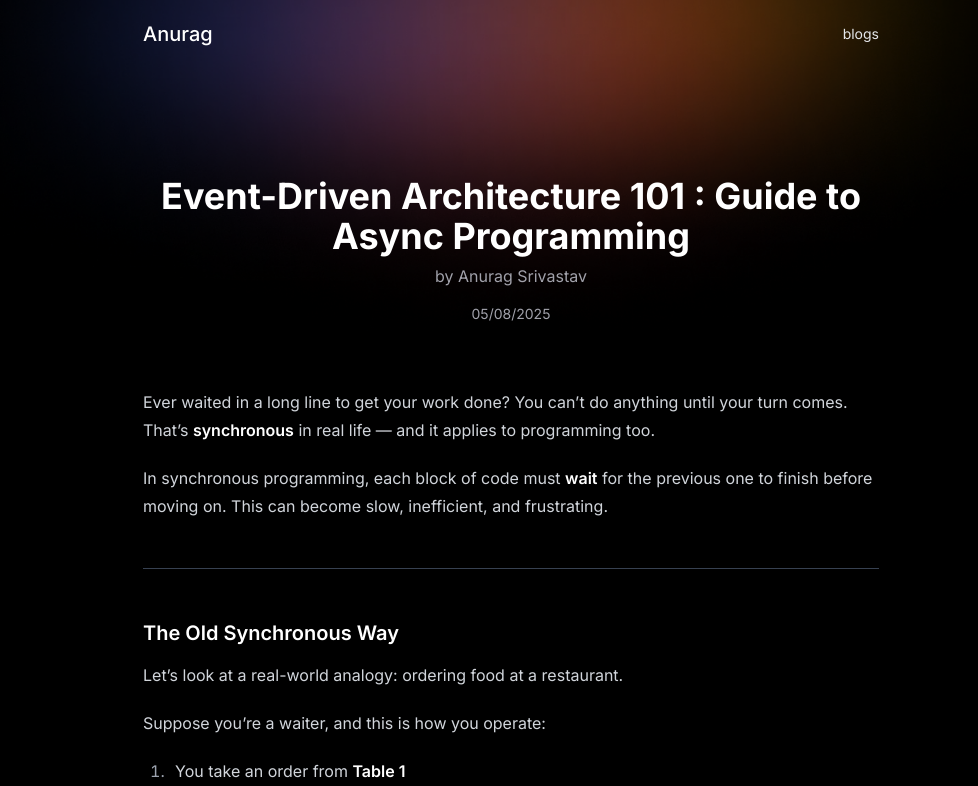
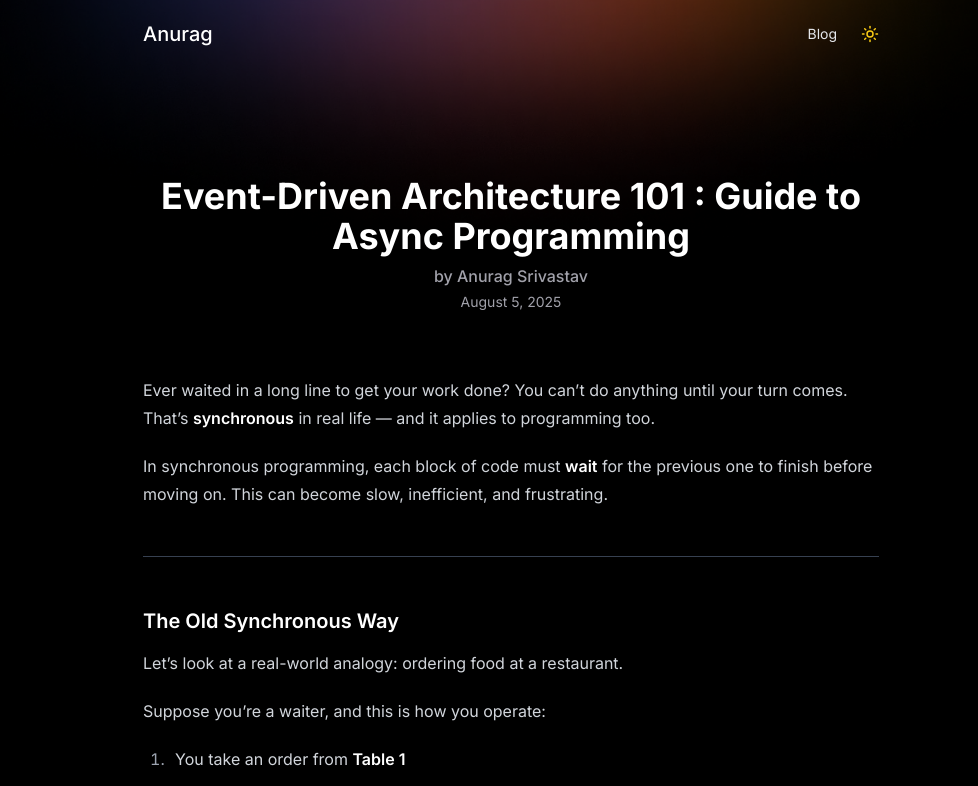
Before and after one commit to anurag-327/Portfolio, a Next.js app: page /blog/event-driven-architecture in a window 1280 px wide. Shown: the top 786 px of the page, without its empty margins (129-1107 px from the left). Built offline with nearby package versions, Linux system fonts and the light colour scheme.

Commit message:
style+feat: enchanced styking and added dark mode support

```diff
--- a/app/blog/[slug]/page.tsx
+++ b/app/blog/[slug]/page.tsx
@@ -1,5 +1,7 @@
 import BlogHeader from "@/components/blog/BlogHeader";
 import BlogRenderer from "@/components/blog/BlogRenderer";
+import { metadata } from "@/meta-data/metadata";
+import { Metadata } from "next";
 
 export default async function Page({
   params,
@@ -17,4 +19,35 @@ export default async function Page({
     </div>
   );
 }
-export const dynamicParams = false;
+
+export async function generateMetadata({
+  params,
+}: {
+  params: Promise<{ slug: string }>;
+}): Promise<Metadata> {
+  const { slug } = await params;
+  const blog = metadata.find((item) => item.slug === slug);
+
+  if (!blog) {
+    return {
+      title: "Blog not found",
+      description: "This blog post does not exist.",
+    };
+  }
+
+  return {
+    title: blog.title,
+    description: blog.description,
+    openGraph: {
+      title: blog.title,
+      description: blog.description,
+      type: "article",
+    },
+    twitter: {
+      card: "summary_large_image",
+      title: blog.title,
+      description: blog.description,
+    },
+    keywords: blog.tags.join(", "),
+  };
+}
--- a/app/blog/page.tsx
+++ b/app/blog/page.tsx
@@ -1,4 +1,5 @@
 import { metadata } from "@/meta-data/metadata";
+import { Hash } from "lucide-react";
 
 function formatDate(dateStr: string) {
   const [day, month, year] = dateStr.split("/");
@@ -12,25 +13,37 @@ function formatDate(dateStr: string) {
 
 export default function BlogListPage() {
   return (
-    <div className="min-h-[90vh]">
-      <div className="w-full py-16">
-        <div className="text-center mb-8">
-          <h1 className="text-4xl font-bold mb-2">My Blogs</h1>
+    <div className="min-h-[85vh]">
+      <div className="w-full pt-16">
+        <div className="text-start mb-8">
+          <h1 className="text-4xl font-bold mb-2">
+            <Hash className="inline-block size-8 -mr-2" /> my Blogs
+          </h1>
         </div>
-        <div className="space-y-8">
+        <div className="space-y-8 min-h-[56vh]">
           {metadata.map((post, index) => (
             <article key={post.slug}>
               <a href={`/blog/${post.slug}`} className="block group">
-                <h2 className="text-base dark:text-white mb-0.5 group-hover:text-gray-800 dark:group-hover:text-gray-300 transition-colors">
+                <h2 className="text-base dark:text-white mb-0.5 group-hover:opacity-70  transition-colors">
                   {index + 1}. {post.title}
                 </h2>
-                <time className="text-sm ml-4 text-gray-800 dark:text-gray-400">
+                <time className="text-sm ml-4 group-hover:opacity-70 text-gray-800 dark:text-gray-400">
                   {formatDate(post.date)}
                 </time>
               </a>
             </article>
           ))}
         </div>
+
+        <div className="text-center mb-4">
+          <p className="text-lg font-medium text-gray-700 dark:text-gray-300">
+            More insightful blogs dropping soon...
+          </p>
+          <p className="text-sm text-gray-500 dark:text-gray-400 mt-1">
+            Stay tuned for deep dives, dev journeys, and behind-the-scenes from
+            Codolio!
+          </p>
+        </div>
       </div>
     </div>
   );
--- a/app/layout.tsx
+++ b/app/layout.tsx
@@ -38,7 +38,7 @@ export default function RootLayout({
         className={` ${inter.className} relative dark:bg-black dark:text-white `}
       >
         <Image
-          className="absolute left-0 md:left-1/2 top-0 -z-10 -translate-x-1/2 lg:scale-100 object-cover w-full"
+          className="absolute left-0 md:left-1/2 -top-20 -z-10 -translate-x-1/2 lg:scale-100 object-cover w-full"
           src={gradientImg}
           alt="Gradient background"
           priority
--- a/blogs/event-driven-architecture.mdx
+++ b/blogs/event-driven-architecture.mdx
@@ -332,11 +332,16 @@ These concepts are used in real-world apps like Uber, Netflix, and Facebook to h
 In the **next blog**, we’ll use these async patterns to **design a real-world Notification System**
 with emails, in-app alerts, and retry handling — all using event-driven architecture.
 
-### Stay tuned!
+---
 
-#### Signing Out,
+### Stay Tuned!
 
-##### Anurag Srivastav
+#### Signing out,
+
+**Anurag Srivastav**
+_Founding Engineer, Codolio_
+
+---
 
 > **Note:**
 > Everything shared in this blog comes from my current understanding and experience at Codolio. I’ve written this to help others learn the way I did. If anything feels off or you have suggestions, feel free to share — I’m always learning too!
--- a/components/blog/BlogHeader.tsx
+++ b/components/blog/BlogHeader.tsx
@@ -1,5 +1,13 @@
 import { metadata } from "@/meta-data/metadata";
-
+function formatDate(dateStr: string) {
+  const [day, month, year] = dateStr.split("/");
+  const date = new Date(Number(year), Number(month) - 1, Number(day));
+  return date.toLocaleDateString("en-US", {
+    year: "numeric",
+    month: "long",
+    day: "numeric",
+  });
+}
 export default function BlogHeader({ slug }: { slug: string }) {
   const m = metadata.find((m) => m.slug === slug);
   if (!m) return;
@@ -9,11 +17,11 @@ export default function BlogHeader({ slug }: { slug: string }) {
         <h1 className="text-2xl md:text-4xl font-bold text-center mb-2">
           {m.title}
         </h1>
-        <p className="text-center text-zinc-600 dark:text-zinc-400 mb-4">
+        <p className="text-center font-medium text-zinc-600 dark:text-zinc-400 mb-1">
           by {m.author}
         </p>
-        <p className="text-sm text-center text-zinc-500 dark:text-zinc-400">
-          {m.date}
+        <p className="text-center text-sm text-zinc-600 dark:text-zinc-400 mb-1">
+          {formatDate(m.date)}
         </p>
       </div>
     </div>
--- a/components/home/Intro.tsx
+++ b/components/home/Intro.tsx
@@ -12,12 +12,11 @@ export default function Intro() {
           <Link
             href="https://www.codolio.dev/"
             target="_blank"
-            className="underline underline-offset-2 hover:text-blue-500"
+            className=" hover:text-blue-500"
           >
             Codolio
           </Link>
-          . I hold a B.Tech in Computer Science from KNIT Sultanpur with a CGPA
-          of 9.07.
+          .
         </p>
 
         <div>
@@ -42,10 +41,10 @@ export default function Intro() {
           I write about my engineering decisions and backend learnings. All my
           blogs will be hosted here — read them at{" "}
           <Link
-            href="/blogs"
+            href="/blog"
             className="wavvy hover:text-blue-500 text-zinc-800 dark:text-zinc-200 underline-offset-4"
           >
-            /blogs
+            /blog
           </Link>
           .
         </p>
@@ -63,7 +62,7 @@ export default function Intro() {
           .
         </p>
 
-        <div className="mt-6 border-t pt-4 text-zinc-500 dark:text-zinc-400">
+        <div className="dark:border-gray-700 pt-10 text-zinc-500 dark:text-zinc-400">
           <p>
             Feel free to reach out — whether it&apos;s about tech, discussions,
             or just to say hi:
--- a/components/ui/Navbar.tsx
+++ b/components/ui/Navbar.tsx
@@ -2,13 +2,14 @@
 
 import Link from "next/link";
 import { usePathname } from "next/navigation";
+import ThemeSwitch from "./ThemeSwitecher";
 
 type NavItem = {
   name: string;
   href: string;
 };
 
-const navItems: NavItem[] = [{ name: "blogs", href: "/blog" }];
+const navItems: NavItem[] = [{ name: "Blog", href: "/blog" }];
 
 export default function Header() {
   const pathname = usePathname();
@@ -36,6 +37,7 @@ export default function Header() {
             {name}
           </Link>
         ))}
+        <ThemeSwitch />
       </nav>
     </header>
   );
--- /dev/null
+++ b/components/ui/ThemeSwitecher.tsx
@@ -0,0 +1,32 @@
+"use client";
+
+import { useEffect, useState } from "react";
+import { Moon, Sun } from "lucide-react";
+
+export default function ThemeSwitch() {
+  const [isDark, setIsDark] = useState(false);
+
+  useEffect(() => {
+    setIsDark(document.documentElement.classList.contains("dark"));
+  }, []);
+
+  const toggleTheme = () => {
+    const html = document.documentElement;
+    html.classList.toggle("dark");
+    setIsDark(html.classList.contains("dark"));
+  };
+
+  return (
+    <button
+      onClick={toggleTheme}
+      aria-label="Toggle Theme"
+      className="flex items-center justify-center transition-colors "
+    >
+      {isDark ? (
+        <Sun size={18} className="text-yellow-400" />
+      ) : (
+        <Moon size={18} className="text-gray-800" />
+      )}
+    </button>
+  );
+}
```
